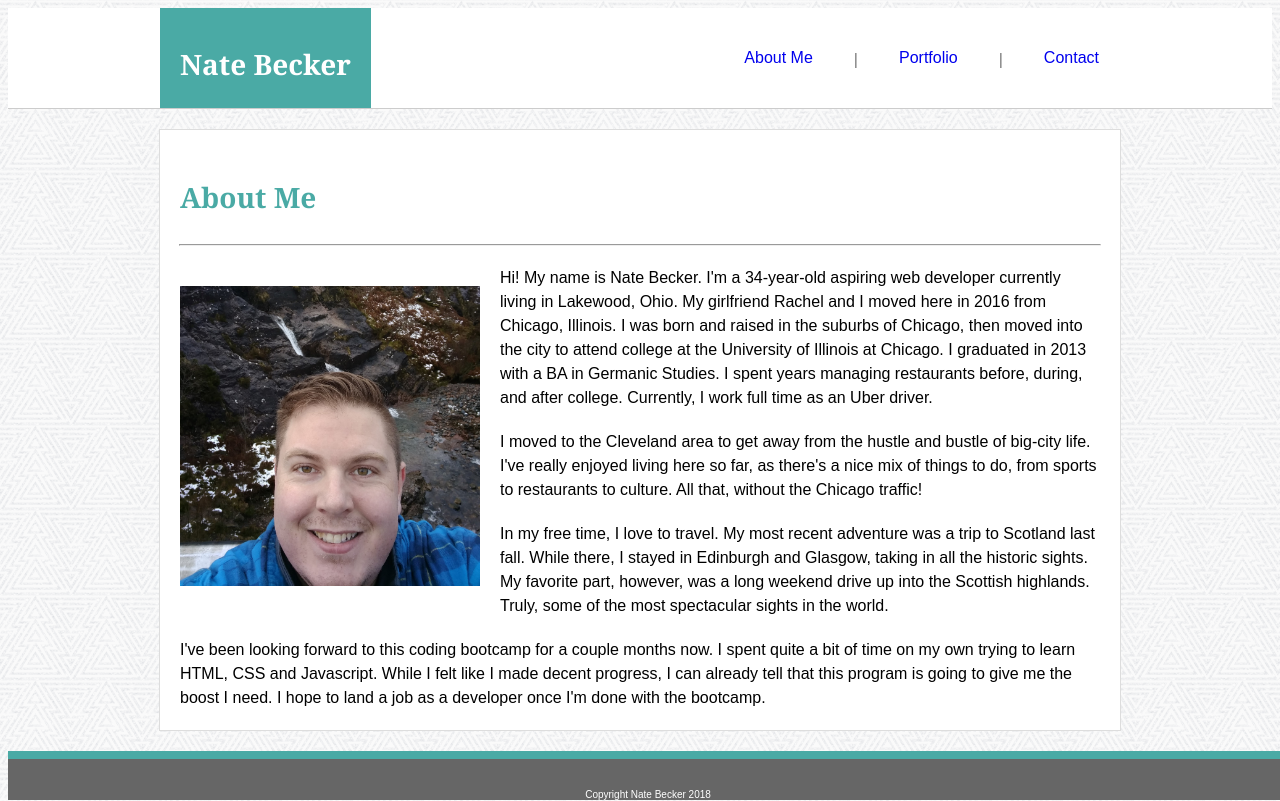
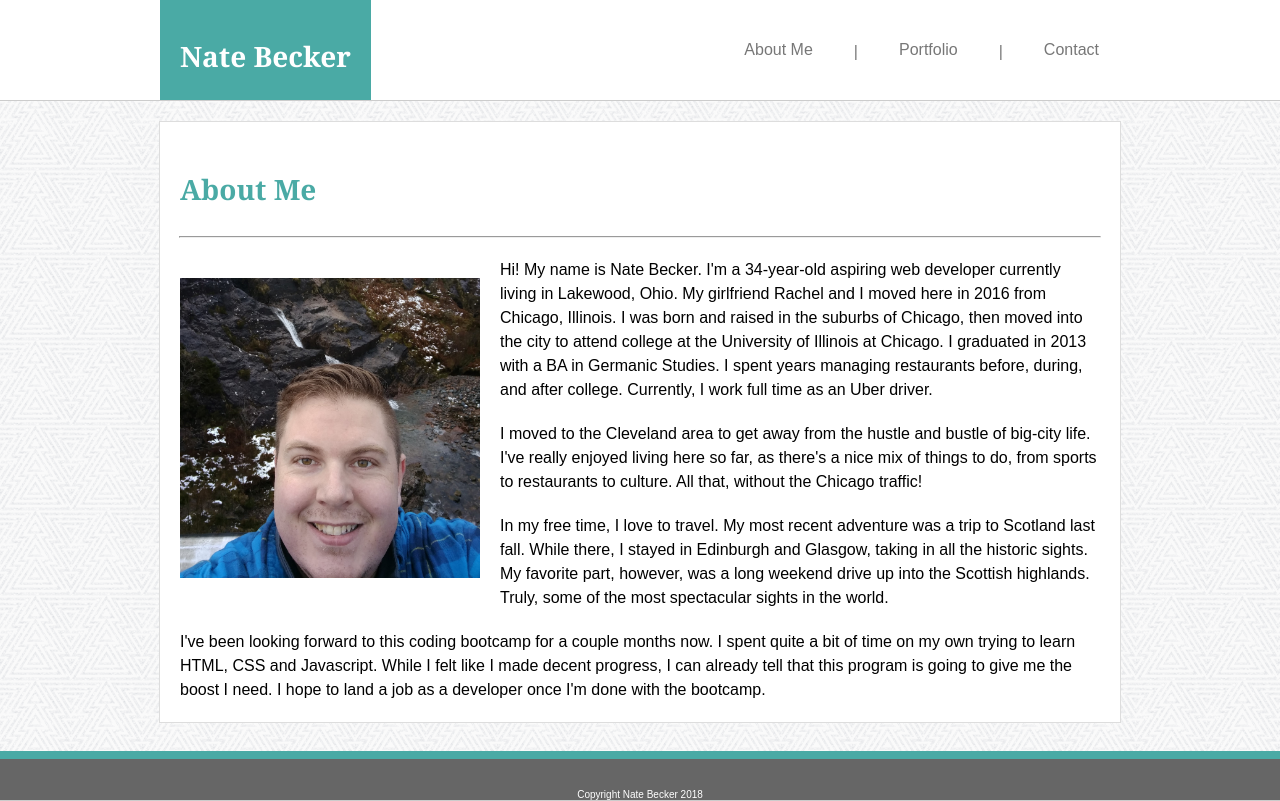
Before and after one commit to natebecker11/Basic-Portfolio, a plain HTML site: page index.html in a window 1280 px wide. Drawn offline with Linux system fonts and the light colour scheme.

Commit message:
css cleanup, fixed global margin issue

```diff
--- a/assets/css/style.css
+++ b/assets/css/style.css
@@ -1,20 +1,25 @@
 html {
     background-image: url("../images/tri-bg.png");
     background-color: #cccccc;
+    margin: 0;
+    padding: 0;
 
 }
 
 body {
-    /* background-image: url("../images/tri-bg.png"); */
-    /* background-color: #cccccc; */
     font-family: 'Arial', 'Helvetica Neue', Helvetica, sans-serif;
-    /* width: 960px; */
-    /* margin: 0 auto; */
+    margin: 0;
+    padding: 0;
 }
 
 p {
     line-height: 1.5em;
     margin: 20px;
+}
+
+h1 {
+    font-family: 'Georgia', Times, Times New Roman, serif;
+    font-size: 28px;
 }
 
 h4 {
@@ -31,27 +36,21 @@ nav {
     width: 100%;
     position: relative;
     overflow: hidden;
-    margin-top: 0;
 }
 
 #name-logo {
     background-color: #4aaaa5;
     color: #fff;
     float: left;
-    /* display: inline-block; */
     padding: 20px;
     padding-top: 0;
     margin-bottom: 0;
-    /* position: absolute; */
-    /* left: 272px; */
 }
 
 #nav-wrap {
     color: #777777;
     background-color: white;
     margin-bottom: 20px;
-    /* width: 100%; */
-    /* float: right; */
     text-align: right;
 }
 
@@ -62,15 +61,13 @@ nav {
 
 .navbar-links {
     text-decoration: none;
-    /* text-align: center; */
     padding: 20px;
     margin-right: 0;
     margin-bottom: 0;
     margin-top: 20px;
-    /* position: absolute; */
-    /* right: 264px; */
     float: right;
     border: 1px solid white;
+    color: #777777;
 
 
 }
@@ -110,10 +107,7 @@ nav {
     margin-top: 0;
 }
 
-h1 {
-    font-family: 'Georgia', Times, Times New Roman, serif;
-    font-size: 28px;
-}
+
 
 hr {
     background-color: #cccccc;
```
